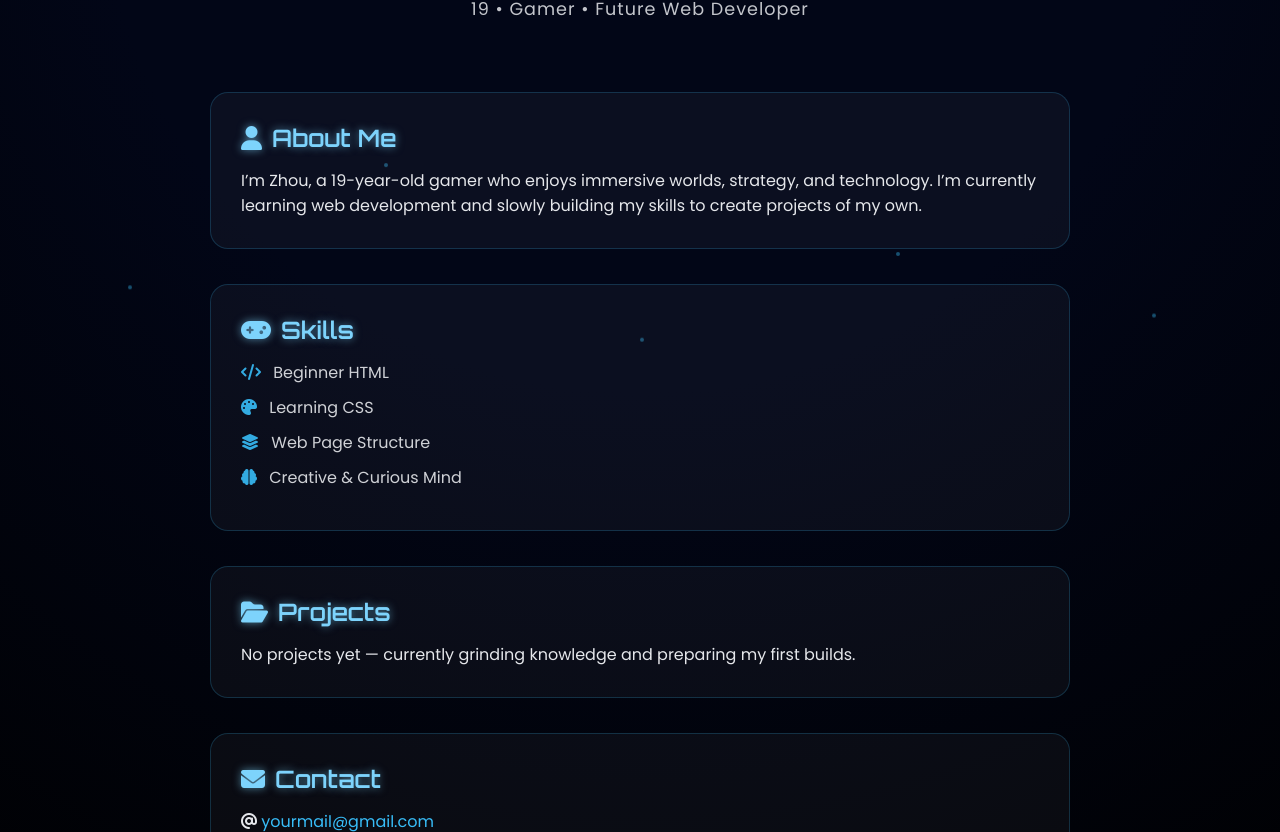
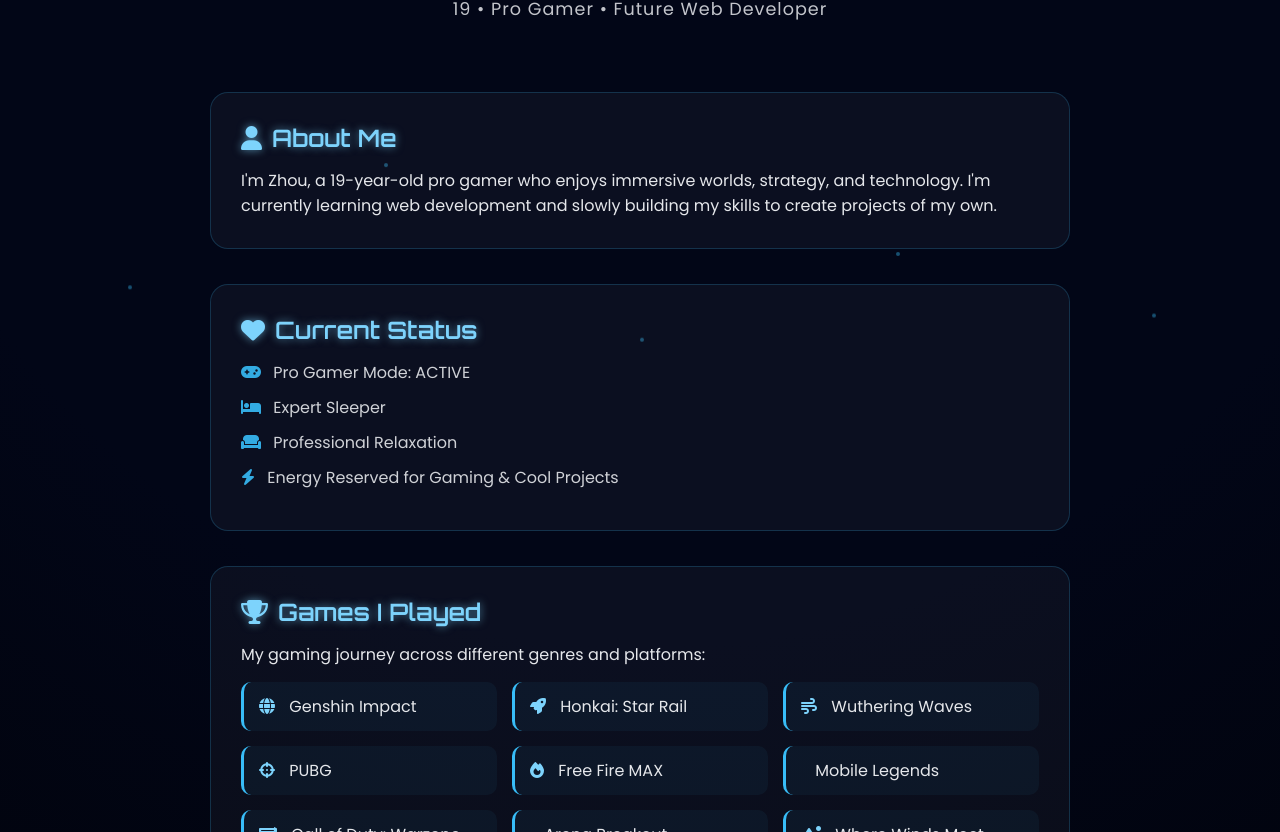
Before and after one commit to zhou9899/zhou9899.github.io, a plain HTML site: page index.html in a window 1280 px wide. Shown: the part 148-980 px from the top of the page. Drawn offline with Linux system fonts and the light colour scheme.

Commit message:
Update index.html

```diff
--- a/index.html
+++ b/index.html
@@ -126,6 +126,33 @@
             opacity: 0.6;
         }
 
+        /* Game list specific styles */
+        .games-grid {
+            display: grid;
+            grid-template-columns: repeat(auto-fill, minmax(200px, 1fr));
+            gap: 15px;
+            margin-top: 15px;
+        }
+
+        .game-item {
+            background: rgba(56, 189, 248, 0.05);
+            border-radius: 10px;
+            padding: 12px 15px;
+            border-left: 3px solid #38bdf8;
+            transition: all 0.3s ease;
+        }
+
+        .game-item:hover {
+            background: rgba(56, 189, 248, 0.1);
+            transform: translateX(5px);
+            border-left-color: #7dd3fc;
+        }
+
+        .game-item i {
+            color: #7dd3fc;
+            margin-right: 10px;
+        }
+
         /* Floating background particles */
         .particle {
             position: fixed;
@@ -160,16 +187,60 @@
 
         <header>
             <h1>Zhou</h1>
-      <p>19 • Gamer • Future Web Developer</p>
+            <p>19 • Pro Gamer • Future Web Developer</p>
         </header>
 
         <section>
             <h2><i class="fa-solid fa-user"></i> About Me</h2>
             <p>
-        I’m Zhou, a 19-year-old gamer who enjoys immersive worlds, strategy,
-        and technology. I’m currently learning web development and slowly
+                I'm Zhou, a 19-year-old pro gamer who enjoys immersive worlds, strategy,
+                and technology. I'm currently learning web development and slowly
                 building my skills to create projects of my own.
             </p>
+        </section>
+
+        <section>
+            <h2><i class="fa-solid fa-heart"></i> Current Status</h2>
+            <ul>
+                <li><i class="fa-solid fa-gamepad"></i> Pro Gamer Mode: ACTIVE</li>
+                <li><i class="fa-solid fa-bed"></i> Expert Sleeper</li>
+                <li><i class="fa-solid fa-couch"></i> Professional Relaxation</li>
+                <li><i class="fa-solid fa-bolt"></i> Energy Reserved for Gaming & Cool Projects</li>
+            </ul>
+        </section>
+
+        <section>
+            <h2><i class="fa-solid fa-trophy"></i> Games I Played</h2>
+            <p>My gaming journey across different genres and platforms:</p>
+            <div class="games-grid">
+                <div class="game-item">
+                    <i class="fa-solid fa-globe"></i> Genshin Impact
+                </div>
+                <div class="game-item">
+                    <i class="fa-solid fa-rocket"></i> Honkai: Star Rail
+                </div>
+                <div class="game-item">
+                    <i class="fa-solid fa-wind"></i> Wuthering Waves
+                </div>
+                <div class="game-item">
+                    <i class="fa-solid fa-crosshairs"></i> PUBG
+                </div>
+                <div class="game-item">
+                    <i class="fa-solid fa-fire"></i> Free Fire MAX
+                </div>
+                <div class="game-item">
+                    <i class="fa-solid fa-swords"></i> Mobile Legends
+                </div>
+                <div class="game-item">
+                    <i class="fa-solid fa-gun"></i> Call of Duty: Warzone
+                </div>
+                <div class="game-item">
+                    <i class="fa-solid fa-helmet-battle"></i> Arena Breakout
+                </div>
+                <div class="game-item">
+                    <i class="fa-solid fa-mountain-sun"></i> Where Winds Meet
+                </div>
+            </div>
         </section>
 
         <section>
@@ -185,15 +256,15 @@
         <section>
             <h2><i class="fa-solid fa-folder-open"></i> Projects</h2>
             <p>
-        No projects yet — currently grinding knowledge and preparing
-        my first builds.
+                <i class="fa-solid fa-hourglass-half"></i> Currently in the loading screen...<br>
+                Grinding knowledge, gathering loot (code), and prepping for the first boss fight (my first real project).
             </p>
         </section>
 
         <section>
             <h2><i class="fa-solid fa-envelope"></i> Contact</h2>
             <p><i class="fa-solid fa-at"></i>
-        <a href="mailto:yourmail@gmail.com">yourmail@gmail.com</a>
+                <a href="mailto:zhou.gamer@example.com">zhou.gamer@example.com</a>
             </p>
             <p><i class="fa-brands fa-github"></i>
                 <a href="https://github.com/zhou9899" target="_blank">github.com/zhou9899</a>
@@ -201,7 +272,7 @@
         </section>
 
         <footer>
-      © 2025 Zhou • Gamer Mode: ON 🎮
+            © 2025 Zhou • Gamer Mode: ON • Energy Mode: Conserving 🎮😴
         </footer>
 
     </div>
```
Lines whose indentation alone changed are shown as unchanged.
